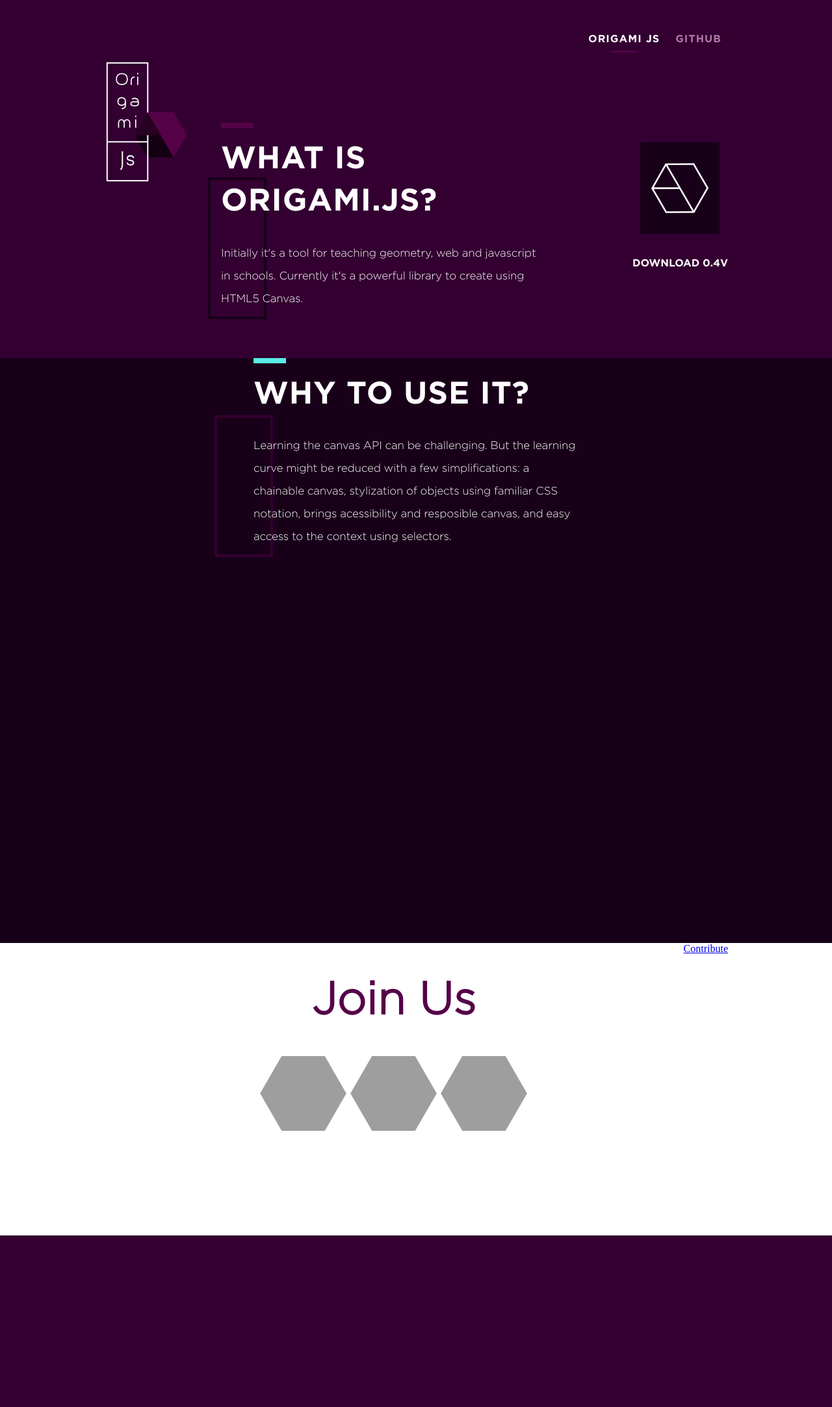
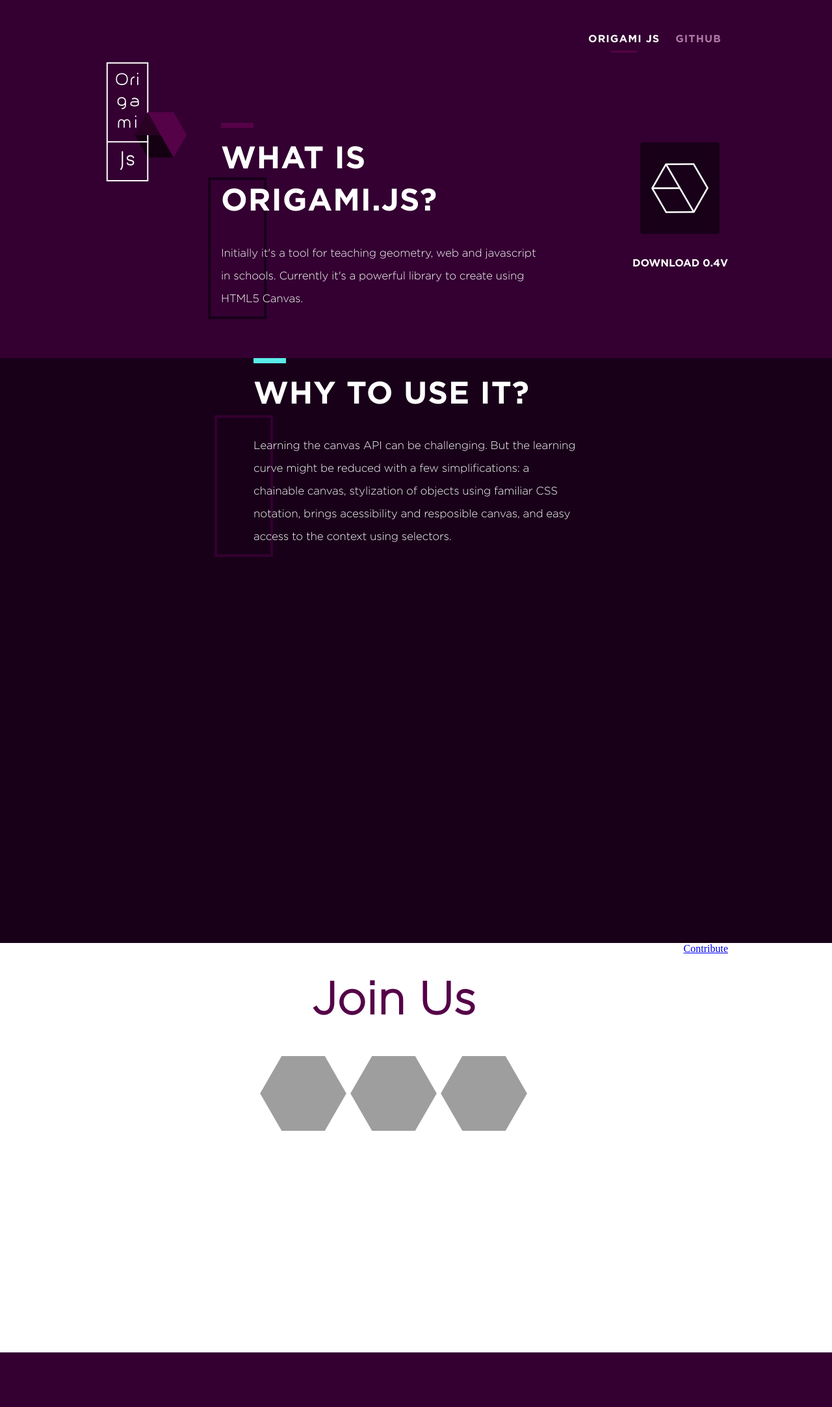
Before and after one commit to raphamorim/origamijs, a Jekyll site: the page built from index.html, in a window 1280 px wide. Shown: the whole page at 65% size. Built offline with Jekyll 4.4.1, drawn with Linux system fonts in a browser that asks for light colours; nearby versions of some CDN libraries; before the commit the page ends 1901 px from its top, so only the background shows below that; grey boxes are pictures that could not be loaded.

Commit message:
Create new class for buttons and twitter users

```diff
--- a/assets/stylesheet/_join.scss
+++ b/assets/stylesheet/_join.scss
@@ -1,6 +1,6 @@
 .third-section {
 	background:$white;
-  height: 50vh;
+  height: 70vh;
   .heading-lv1 {
     color: $light-purple;
     text-align: center;
@@ -26,10 +26,10 @@
       height: 100%;
     }
   }
-
 }
 
 .contribute{
+	height: 60vh;
   .transform, div {
     margin: 0 auto;
     transform-origin: 50% 50%;
@@ -45,6 +45,41 @@
   }
 }
 
-.twiter_name{
+.contribute__twitter{
+	display: flex;
+	align-items: center;
+	justify-content: space-around;
+	margin-bottom: 30px;
 
+	a{
+		text-decoration: none;
+		max-width: 50%;
+		margin: 20px;
+    color: $light-purple;
+	}
 }
+
+.contribute__link{
+	display: flex;
+  justify-content: center;
+	top: 60px;
+	position: relative;
+}
+
+.btn{
+	font-family: 'Gotham-light';
+	padding: 15px 30px;
+	transition: all 300ms ease;
+	text-transform: uppercase;
+	font-weight: 700;
+	text-decoration: none;
+
+	&:hover {
+		padding: 20px 35px;
+	}
+
+	&-contribute{
+		background: $purple;
+		color:$white;
+	}
+}
```
